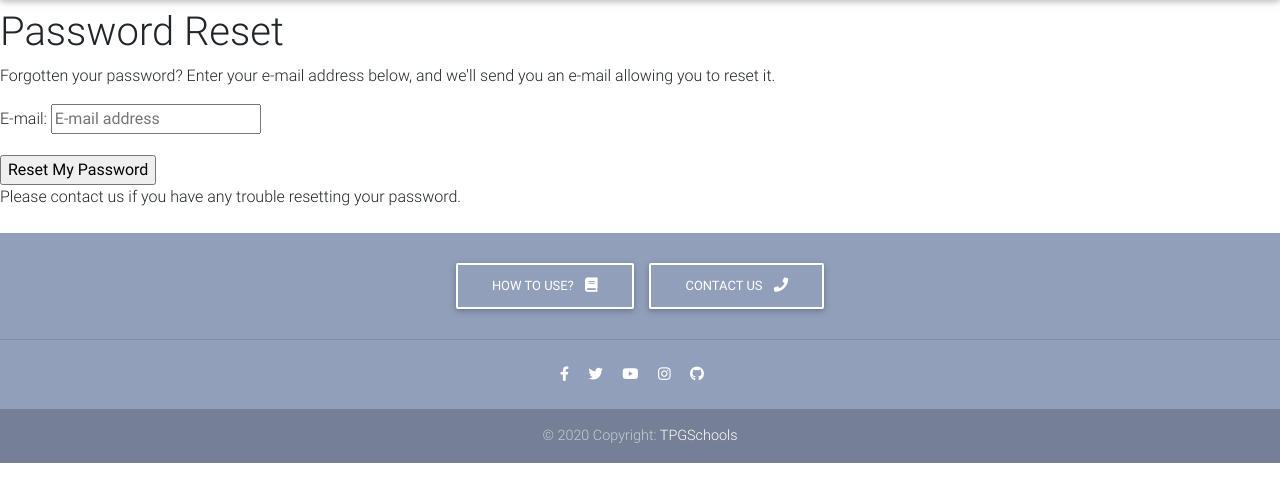
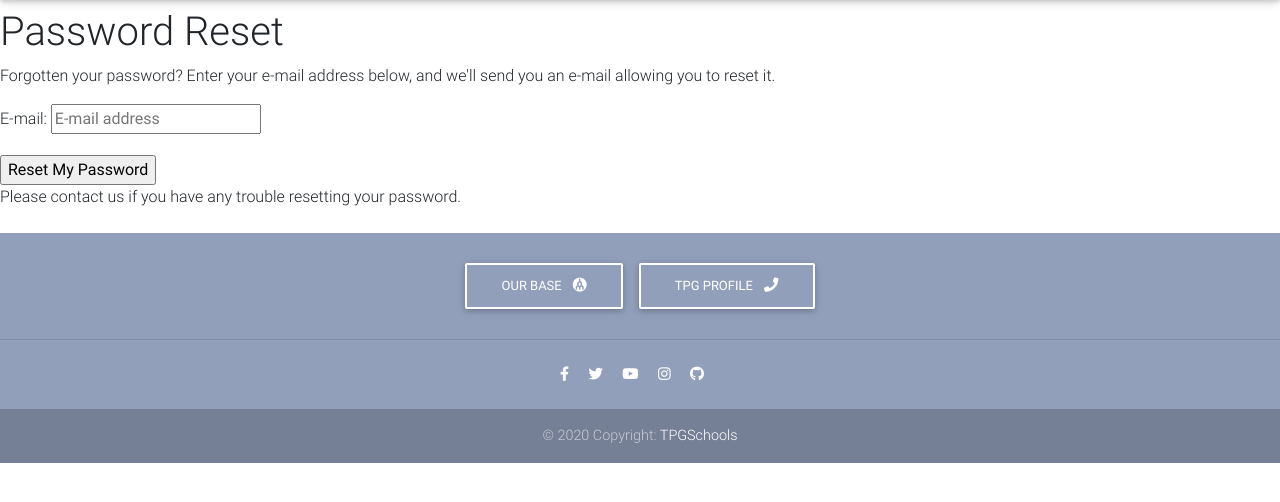
Before and after one commit to Ketibansapi/thephotoguys_, a Django app: page /accounts/password/reset/ in a window 1280 px wide. Shown: the part 64-566 px from the top of the page. Run offline with Django 3.2, Linux system fonts and the light colour scheme; some libraries are stand-ins or nearby versions.

Commit message:
removed: unnecessary categories S, SW, OW

```diff
--- a/core/models.py
+++ b/core/models.py
@@ -7,9 +7,9 @@ from django_countries.fields import CountryField
 
 
 CATEGORY_CHOICES = (
-    ('S', 'Shirt'),
-    ('SW', 'Sport wear'),
-    ('OW', 'Outwear'),
+    # ('S', 'Shirt'),
+    # ('SW', 'Sport wear'),
+    # ('OW', 'Outwear'),
     ('A', 'School A'),
     ('F', 'School F'),
     ('C', 'School C')
--- a/templates/footer.html
+++ b/templates/footer.html
@@ -2,12 +2,12 @@
 
 <!--Call to action-->
     <div class="pt-4">
-      <a class="btn btn-outline-white" href="https://mdbootstrap.com/docs/jquery/getting-started/download/" target="_blank"
-        role="button">How to use?
-        <i class="fas fa-book ml-2"></i>
+      <a class="btn btn-outline-white" href="https://studiofivecorp.com/" target="_blank"
+        role="button">Our base
+        <i class="fab fa-megaport ml-2"></i>
       </a>
-      <a class="btn btn-outline-white" href="https://mdbootstrap.com/education/bootstrap/" target="_blank" role="button">
-        contact us
+      <a class="btn btn-outline-white" href="https://thephotoguys.co/" target="_blank" role="button">
+        TPG Profile
         <i class="fas fa-phone ml-2"></i>
       </a>
     </div>
```
Also changed, not shown: db.sqlite3.
